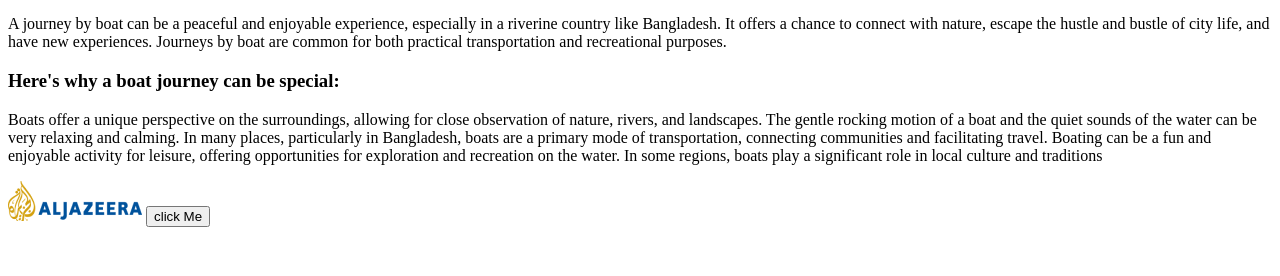
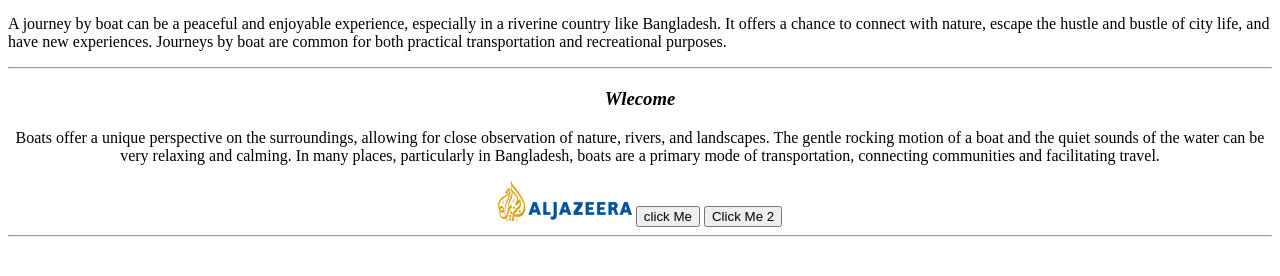
Before and after one commit to Badsha012/jounery-by-boat, a plain HTML site: page index.htm in a window 1280 px wide. Shown: the part 44-320 px from the top of the page. Drawn offline with Linux system fonts and the light colour scheme.

Commit message:
five commit

```diff
--- a/index.htm
+++ b/index.htm
@@ -6,6 +6,7 @@
     <meta name="viewport" content="width=device-width, initial-scale=1.0">
     <title>Journey by boat</title>
     <link rel="shortcut icon" href="imageds/home page.png" type="image/x-icon">
+    <link rel="stylesheet" href="jounery.css">
 </head>
 
 <body>
@@ -13,20 +14,21 @@
     <p>A journey by boat can be a peaceful and enjoyable experience, especially in a riverine country like Bangladesh.
         It offers a chance to connect with nature, escape the hustle and bustle of city life, and have new experiences.
         Journeys by boat are common for both practical transportation and recreational purposes. </p>
-    <div>
-        <h3>Here's why a boat journey can be special:</h3>
+    <div class="div-style"><hr>
+        <h3><i>Wlecome</i></h3>
         <p>
             Boats offer a unique perspective on the surroundings, allowing for close observation of nature, rivers, and
             landscapes.
             The gentle rocking motion of a boat and the quiet sounds of the water can be very relaxing and calming.
             In many places, particularly in Bangladesh, boats are a primary mode of transportation, connecting
             communities and facilitating travel.
-            Boating can be a fun and enjoyable activity for leisure, offering opportunities for exploration and
-            recreation on the water.
-            In some regions, boats play a significant role in local culture and traditions</p>
+           </p>
 
             <img src="./assets/al-jazeera.png" alt="">
             <button>click Me</button>
+            <button>Click Me 2</button>
+            <hr>
+
     </div>
 
 </body>
--- /dev/null
+++ b/jounery.css
@@ -0,0 +1,4 @@
+/* div section */
+.div-style{
+    text-align: center;
+}
```
